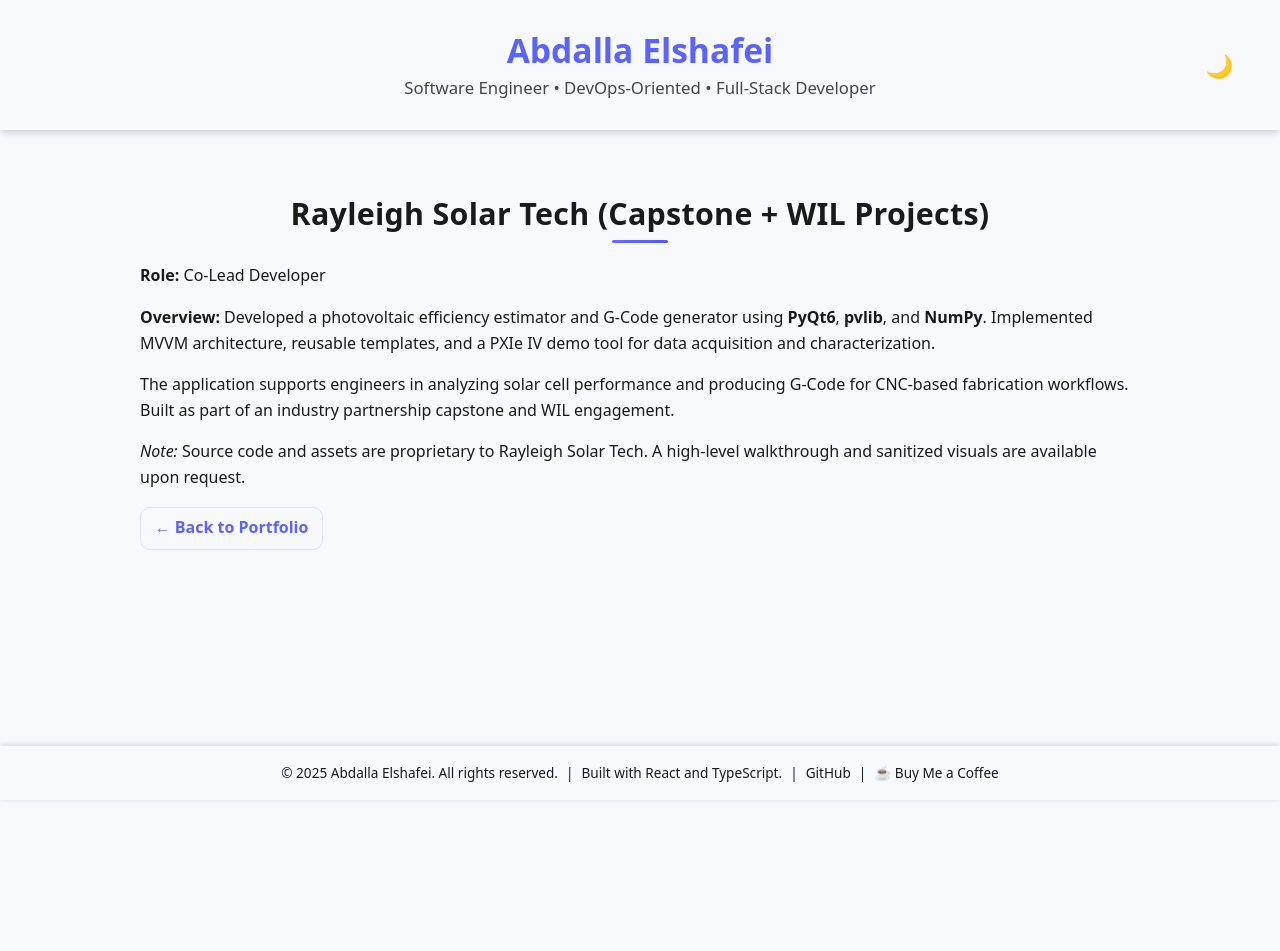
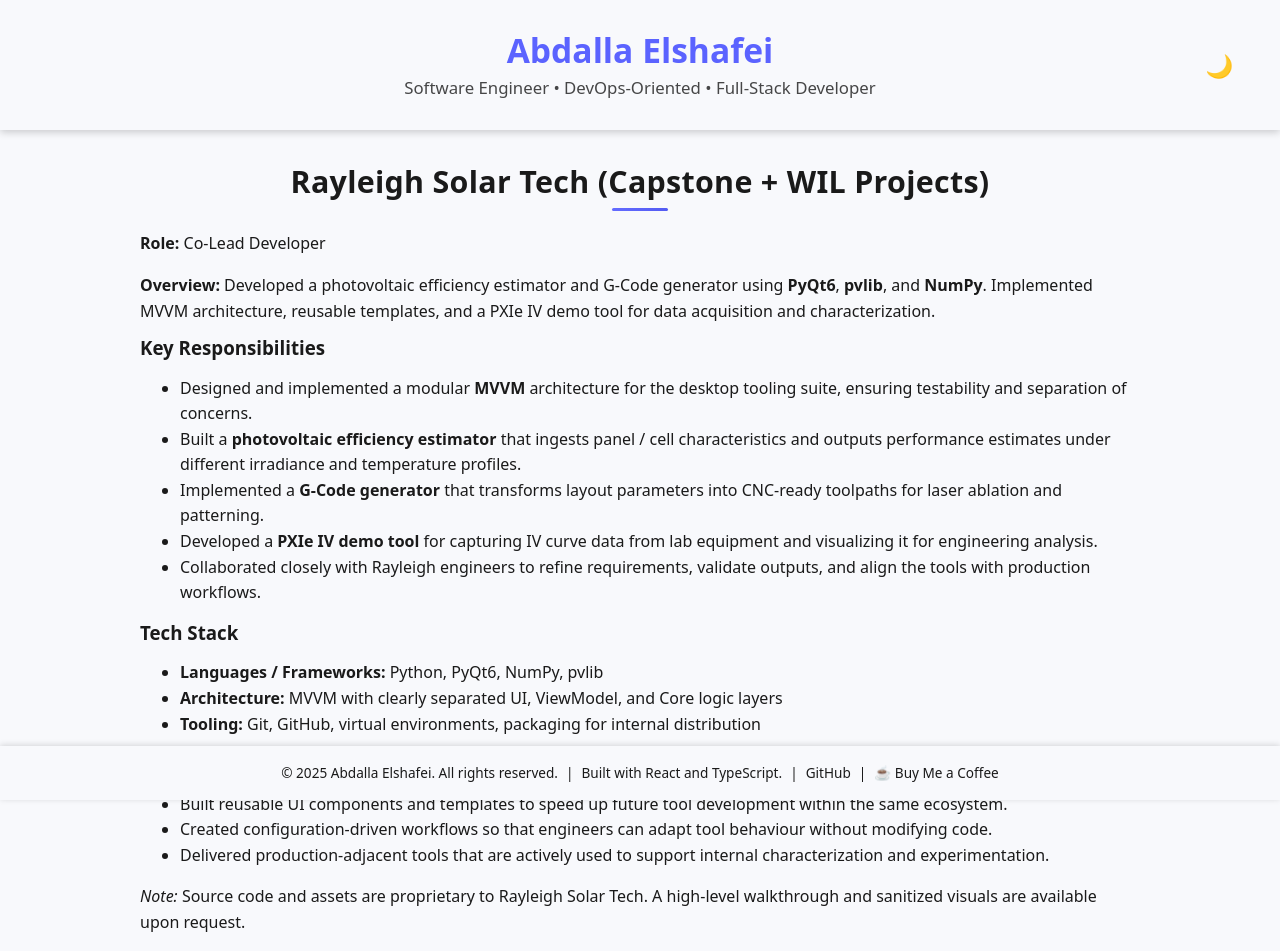
Before and after one commit to QualitySushi/PortfolioWebsite, a React (Vite) app: page /projects/rayleigh-solar-tech in a window 1280 px wide. Shown: the top 951 px of the page. Before the commit the page ends 892 px from the top, so only its background shows below. Built offline with nearby package versions, Linux system fonts and the light colour scheme.

Commit message:
Profile Update v1.4 Rayleigh Summary Fixed

```diff
--- a/src/components/RayleighSolarTech.tsx
+++ b/src/components/RayleighSolarTech.tsx
@@ -3,22 +3,70 @@
 
 const RayleighSolarTech: React.FC = () => {
   return (
-    <main className="content">
     <section className="container about">
       <h2>Rayleigh Solar Tech (Capstone + WIL Projects)</h2>
 
-        <p><strong>Role:</strong> Co-Lead Developer</p>
+      <p>
+        <strong>Role:</strong> Co-Lead Developer
+      </p>
 
       <p>
-          <strong>Overview:</strong> Developed a photovoltaic efficiency estimator and G-Code generator using
+        <strong>Overview:</strong>{' '}
+        Developed a photovoltaic efficiency estimator and G-Code generator using
         <strong> PyQt6</strong>, <strong>pvlib</strong>, and <strong>NumPy</strong>. Implemented MVVM architecture,
         reusable templates, and a PXIe IV demo tool for data acquisition and characterization.
       </p>
 
-        <p>
-          The application supports engineers in analyzing solar cell performance and producing G-Code for CNC-based
-          fabrication workflows. Built as part of an industry partnership capstone and WIL engagement.
-        </p>
+      <h3>Key Responsibilities</h3>
+      <ul>
+        <li>
+          Designed and implemented a modular <strong>MVVM</strong> architecture for the desktop tooling suite,
+          ensuring testability and separation of concerns.
+        </li>
+        <li>
+          Built a <strong>photovoltaic efficiency estimator</strong> that ingests panel / cell characteristics and
+          outputs performance estimates under different irradiance and temperature profiles.
+        </li>
+        <li>
+          Implemented a <strong>G-Code generator</strong> that transforms layout parameters into CNC-ready toolpaths
+          for laser ablation and patterning.
+        </li>
+        <li>
+          Developed a <strong>PXIe IV demo tool</strong> for capturing IV curve data from lab equipment and visualizing
+          it for engineering analysis.
+        </li>
+        <li>
+          Collaborated closely with Rayleigh engineers to refine requirements, validate outputs, and align the tools
+          with production workflows.
+        </li>
+      </ul>
+
+      <h3>Tech Stack</h3>
+      <ul>
+        <li>
+          <strong>Languages / Frameworks:</strong> Python, PyQt6, NumPy, pvlib
+        </li>
+        <li>
+          <strong>Architecture:</strong> MVVM with clearly separated UI, ViewModel, and Core logic layers
+        </li>
+        <li>
+          <strong>Tooling:</strong> Git, GitHub, virtual environments, packaging for internal distribution
+        </li>
+      </ul>
+
+      <h3>Highlights</h3>
+      <ul>
+        <li>
+          Built reusable UI components and templates to speed up future tool development within the same ecosystem.
+        </li>
+        <li>
+          Created configuration-driven workflows so that engineers can adapt tool behaviour without modifying code.
+        </li>
+        <li>
+          Delivered production-adjacent tools that are actively used to support internal characterization and
+          experimentation.
+        </li>
+      </ul>
 
       <p>
         <em>Note:</em> Source code and assets are proprietary to Rayleigh Solar Tech. A high-level walkthrough and
@@ -26,10 +74,11 @@
       </p>
 
       <div style={{ marginTop: '1rem' }}>
-          <Link to="/" className="btn">← Back to Portfolio</Link>
+        <Link to="/" className="btn">
+          ← Back to Portfolio
+        </Link>
       </div>
     </section>
-    </main>
   );
 };
 
```
Lines whose indentation alone changed are shown as unchanged.
